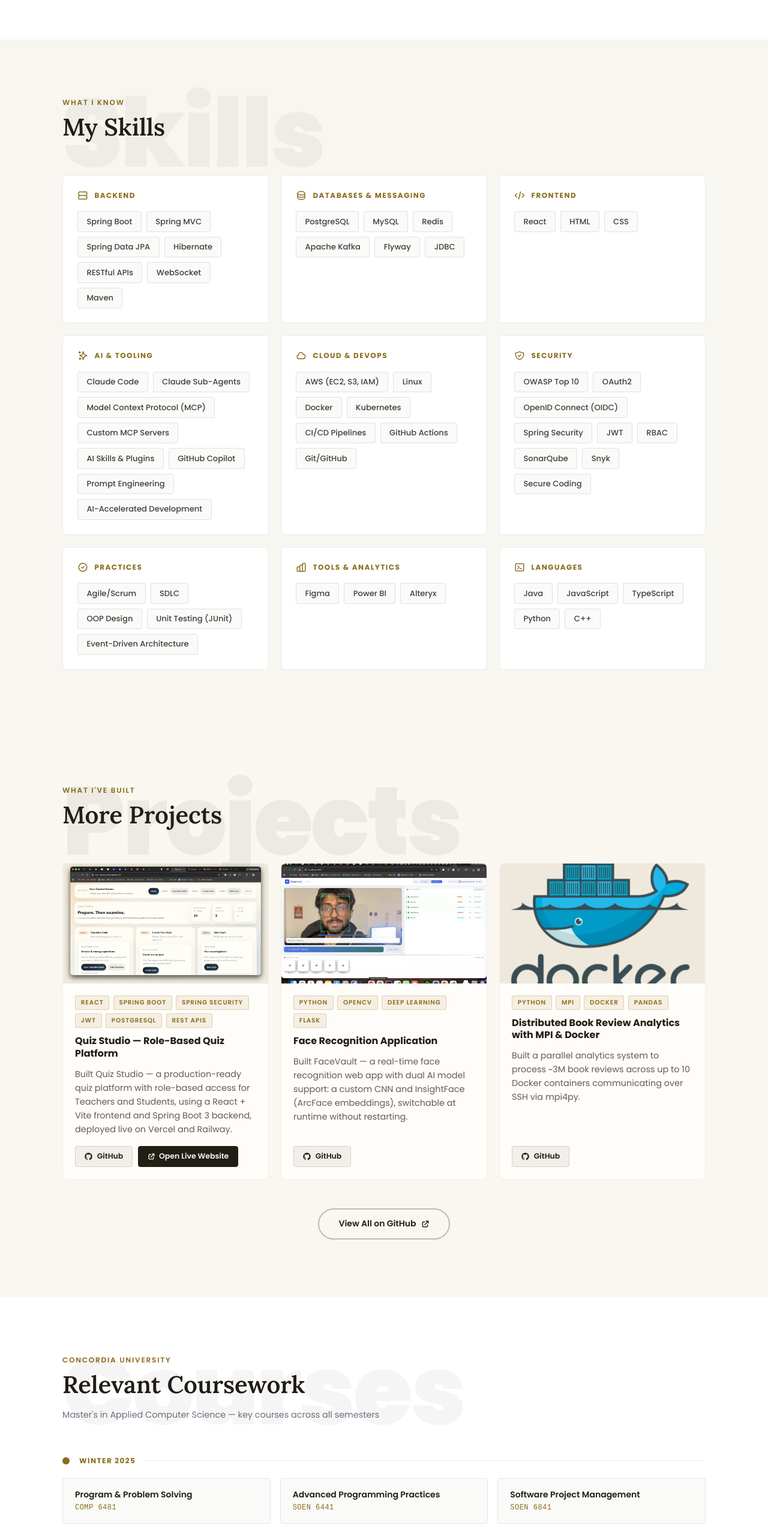
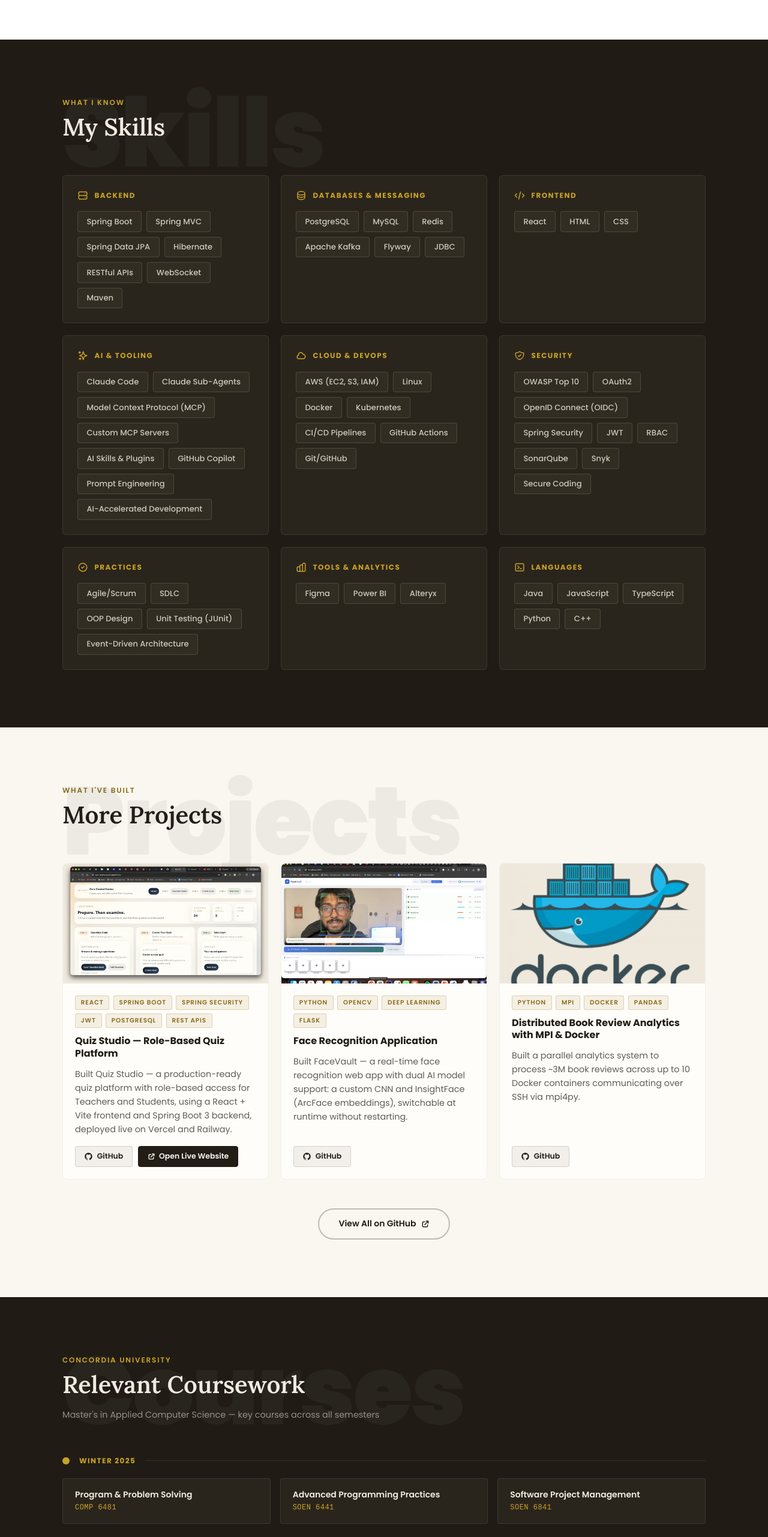
Before and after one commit to Harsha-anbu-g/Portfolio, a React (Vite) app: page / in a window 1280 px wide. Shown: the part 5558-8121 px from the top of the page at 60% size. Built offline with nearby package versions, Linux system fonts and the light colour scheme.

Commit message:
feat: Skills and Coursework sections join the dark-ink bands
Both sections now use the Beyond Code black (#201C15) with #C9A227 gold
labels/codes, cream text, and #2A251C card surfaces — per owner request.

```diff
--- a/src/components/Coursework.jsx
+++ b/src/components/Coursework.jsx
@@ -2,23 +2,23 @@ import profile from "../data/profile";
 
 /* dark orange: passes 4.5:1 for the small labels/codes on this light section */
 const semesterColors = {
-  "Winter 2025": "#8A6D1B",
-  "Summer 2025": "#8A6D1B",
-  "Fall 2025":   "#8A6D1B",
-  "Winter 2026": "#8A6D1B",
+  "Winter 2025": "#C9A227",
+  "Summer 2025": "#C9A227",
+  "Fall 2025":   "#C9A227",
+  "Winter 2026": "#C9A227",
 };
 
 export default function Coursework() {
   return (
-    <section id="coursework" className="clark-section" style={{ background: "#fff" }}>
+    <section id="coursework" className="clark-section" style={{ background: "#201C15" }}>
       <div style={{ maxWidth: 1200, margin: "0 auto", padding: "0 5%" }}>
 
         {/* Heading */}
         <div style={{ position: "relative", marginBottom: "3.5rem" }}>
-          <span className="ghost-heading">Courses</span>
-          <span className="section-label">Concordia University</span>
-          <h2 className="section-title">Relevant Coursework</h2>
-          <p style={{ fontSize: "0.9rem", color: "#6b7280", marginTop: "-0.5rem" }}>
+          <span className="ghost-heading" style={{ color: "rgba(255,255,255,0.04)" }}>Courses</span>
+          <span className="section-label" style={{ color: "#C9A227" }}>Concordia University</span>
+          <h2 className="section-title" style={{ color: "#F0EAE0" }}>Relevant Coursework</h2>
+          <p style={{ fontSize: "0.9rem", color: "rgba(240,234,224,0.55)", marginTop: "-0.5rem" }}>
             Master's in Applied Computer Science — key courses across all semesters
           </p>
         </div>
@@ -26,7 +26,7 @@ export default function Coursework() {
         {/* Semester blocks */}
         <div style={{ display: "flex", flexDirection: "column", gap: "3rem" }}>
           {profile.coursework.map((sem, si) => {
-            const color = semesterColors[sem.semester] || "#8A6D1B";
+            const color = semesterColors[sem.semester] || "#C9A227";
             return (
               <div key={si}>
                 {/* Semester label */}
@@ -51,21 +51,21 @@ export default function Coursework() {
                     <span style={{
                       display: "inline-flex", alignItems: "center", gap: "0.4rem",
                       fontSize: "0.7rem", fontWeight: 600,
-                      background: "rgba(156, 122, 42,0.1)",
-                      color: "#8A6D1B",
-                      border: "1px solid rgba(156, 122, 42,0.25)",
+                      background: "rgba(201, 162, 39, 0.12)",
+                      color: "#C9A227",
+                      border: "1px solid rgba(201, 162, 39, 0.3)",
                       borderRadius: "999px",
                       padding: "0.2rem 0.75rem",
                     }}>
                       <span style={{
                         width: 6, height: 6, borderRadius: "50%",
-                        background: "#9C7A2A",
+                        background: "#C9A227",
                         animation: "pulse-dot 2s infinite",
                       }} />
                       Current
                     </span>
                   )}
-                  <div style={{ flex: 1, height: 1, background: "rgba(0,0,0,0.07)" }} />
+                  <div style={{ flex: 1, height: 1, background: "rgba(240,234,224,0.1)" }} />
                 </div>
 
                 {/* Course cards */}
@@ -82,18 +82,18 @@ export default function Coursework() {
                         alignItems: "center",
                         gap: "1rem",
                         padding: "1.1rem 1.25rem",
-                        border: `1px solid ${sem.current ? "rgba(156, 122, 42,0.25)" : "rgba(0,0,0,0.08)"}`,
+                        border: `1px solid ${sem.current ? "rgba(201, 162, 39, 0.3)" : "rgba(240,234,224,0.09)"}`,
                         borderRadius: "4px",
-                        background: sem.current ? "rgba(156, 122, 42,0.04)" : "#fafaf9",
+                        background: sem.current ? "rgba(201, 162, 39, 0.06)" : "#2A251C",
                         transition: "border-color 0.2s, box-shadow 0.2s",
                         cursor: "default",
                       }}
                       onMouseEnter={e => {
                         e.currentTarget.style.borderColor = color;
-                        e.currentTarget.style.boxShadow = `0 4px 16px rgba(0,0,0,0.06)`;
+                        e.currentTarget.style.boxShadow = `0 4px 16px rgba(0,0,0,0.35)`;
                       }}
                       onMouseLeave={e => {
-                        e.currentTarget.style.borderColor = sem.current ? "rgba(156, 122, 42,0.25)" : "rgba(0,0,0,0.08)";
+                        e.currentTarget.style.borderColor = sem.current ? "rgba(201, 162, 39, 0.3)" : "rgba(240,234,224,0.09)";
                         e.currentTarget.style.boxShadow = "none";
                       }}
                     >
@@ -101,7 +101,7 @@ export default function Coursework() {
                       <div>
                         <p style={{
                           fontSize: "0.875rem", fontWeight: 600,
-                          color: "#221E16", marginBottom: "0.2rem", lineHeight: 1.3,
+                          color: "#F0EAE0", marginBottom: "0.2rem", lineHeight: 1.3,
                         }}>
                           {course.name}
                         </p>
@@ -125,25 +125,25 @@ export default function Coursework() {
         <div style={{
           marginTop: "3rem",
           padding: "1.25rem 1.5rem",
-          background: "rgba(156, 122, 42,0.05)",
-          border: "1px solid rgba(156, 122, 42,0.18)",
+          background: "rgba(201, 162, 39, 0.08)",
+          border: "1px solid rgba(201, 162, 39, 0.25)",
           borderRadius: "4px",
           display: "flex", alignItems: "center", gap: "1rem",
         }}>
           <div style={{
             width: 36, height: 36, borderRadius: "50%", flexShrink: 0,
-            background: "#9C7A2A",
+            background: "#C9A227",
             display: "flex", alignItems: "center", justifyContent: "center",
           }}>
-            <svg width="16" height="16" fill="none" viewBox="0 0 24 24" stroke="#fff" strokeWidth={2.5}>
+            <svg width="16" height="16" fill="none" viewBox="0 0 24 24" stroke="#201C15" strokeWidth={2.5}>
               <path strokeLinecap="round" strokeLinejoin="round" d="M9 12l2 2 4-4M7.835 4.697a3.42 3.42 0 001.946-.806 3.42 3.42 0 014.438 0 3.42 3.42 0 001.946.806 3.42 3.42 0 013.138 3.138 3.42 3.42 0 00.806 1.946 3.42 3.42 0 010 4.438 3.42 3.42 0 00-.806 1.946 3.42 3.42 0 01-3.138 3.138 3.42 3.42 0 00-1.946.806 3.42 3.42 0 01-4.438 0 3.42 3.42 0 00-1.946-.806 3.42 3.42 0 01-3.138-3.138 3.42 3.42 0 00-.806-1.946 3.42 3.42 0 010-4.438 3.42 3.42 0 00.806-1.946 3.42 3.42 0 013.138-3.138z" />
             </svg>
           </div>
           <div>
-            <p style={{ fontSize: "0.875rem", fontWeight: 600, color: "#221E16", marginBottom: "0.15rem" }}>
+            <p style={{ fontSize: "0.875rem", fontWeight: 600, color: "#F0EAE0", marginBottom: "0.15rem" }}>
               Completed 40 / 45 credits
             </p>
-            <p style={{ fontSize: "0.8rem", color: "#6b7280" }}>
+            <p style={{ fontSize: "0.8rem", color: "rgba(240,234,224,0.55)" }}>
               Master of Applied Computer Science · Concordia University, Montreal
             </p>
           </div>
--- a/src/components/Skills.jsx
+++ b/src/components/Skills.jsx
@@ -32,13 +32,13 @@ const categoryIcons = {
 
 export default function Skills() {
   return (
-    <section id="skills" className="clark-section" style={{ background: "#f8f6f1" }}>
+    <section id="skills" className="clark-section" style={{ background: "#201C15" }}>
       <div style={{ maxWidth: 1200, margin: "0 auto", padding: "0 5%" }}>
         {/* Heading */}
         <div style={{ position: "relative", marginBottom: "3.5rem" }}>
-          <span className="ghost-heading">Skills</span>
-          <span className="section-label">What I Know</span>
-          <h2 className="section-title">My Skills</h2>
+          <span className="ghost-heading" style={{ color: "rgba(255,255,255,0.04)" }}>Skills</span>
+          <span className="section-label" style={{ color: "#C9A227" }}>What I Know</span>
+          <h2 className="section-title" style={{ color: "#F0EAE0" }}>My Skills</h2>
         </div>
 
         {/* Category cards */}
@@ -50,7 +50,7 @@ export default function Skills() {
           {profile.skills.map((group) => (
             <div key={group.category} className="skill-group">
               <div className="skill-group-head">
-                <svg width="18" height="18" fill="none" viewBox="0 0 24 24" stroke="#8A6D1B" strokeWidth={2}>
+                <svg width="18" height="18" fill="none" viewBox="0 0 24 24" stroke="#C9A227" strokeWidth={2}>
                   {categoryIcons[group.category]}
                 </svg>
                 <h3 className="skill-group-title">{group.category}</h3>
--- a/src/index.css
+++ b/src/index.css
@@ -452,8 +452,8 @@ body {
 
 /* ─── Skills / Tag groups ────────────────────────────── */
 .skill-group {
-  background: #fff;
-  border: 1px solid rgba(0,0,0,0.08);
+  background: #2A251C;
+  border: 1px solid rgba(240,234,224,0.09);
   border-radius: 6px;
   padding: 1.5rem;
 }
@@ -474,7 +474,7 @@ body {
   font-weight: 700;
   letter-spacing: 0.12em;
   text-transform: uppercase;
-  color: #8A6D1B;
+  color: #C9A227;
   margin: 0;
 }
 
@@ -487,12 +487,12 @@ body {
 .skill-tag {
   display: inline-block;
   padding: 0.4rem 0.9rem;
-  border: 1px solid rgba(0,0,0,0.1);
+  border: 1px solid rgba(240,234,224,0.14);
   border-radius: 4px;
   font-size: 0.82rem;
   font-weight: 500;
-  color: #3f3f3c;
-  background: #fafaf9;
+  color: rgba(240,234,224,0.82);
+  background: rgba(240,234,224,0.04);
 }
 
 /* ─── Stats / Counter bar ────────────────────────────── */
```
Also changed, not shown: 1 other file (tests, documents, lock files or other folders).
